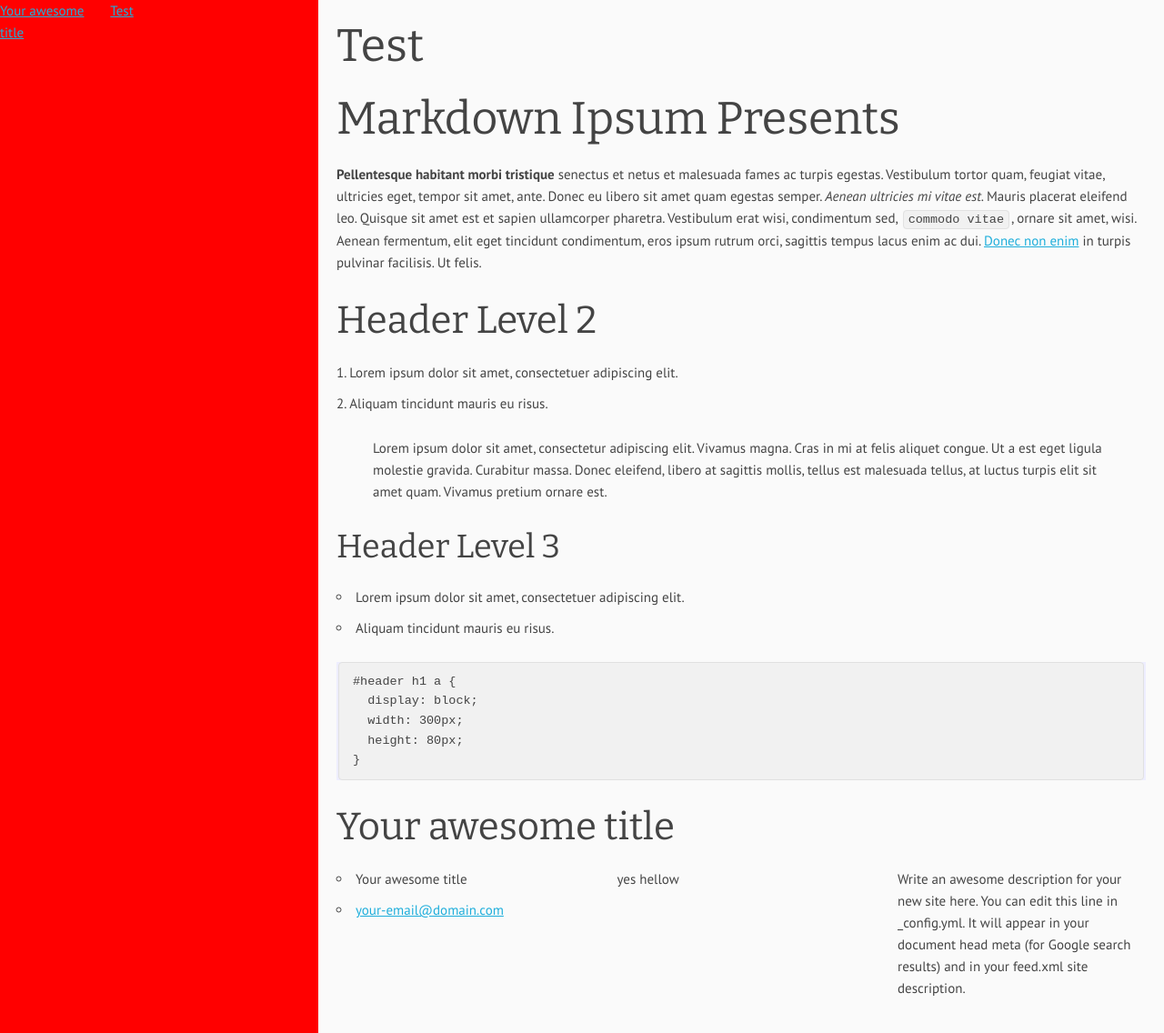
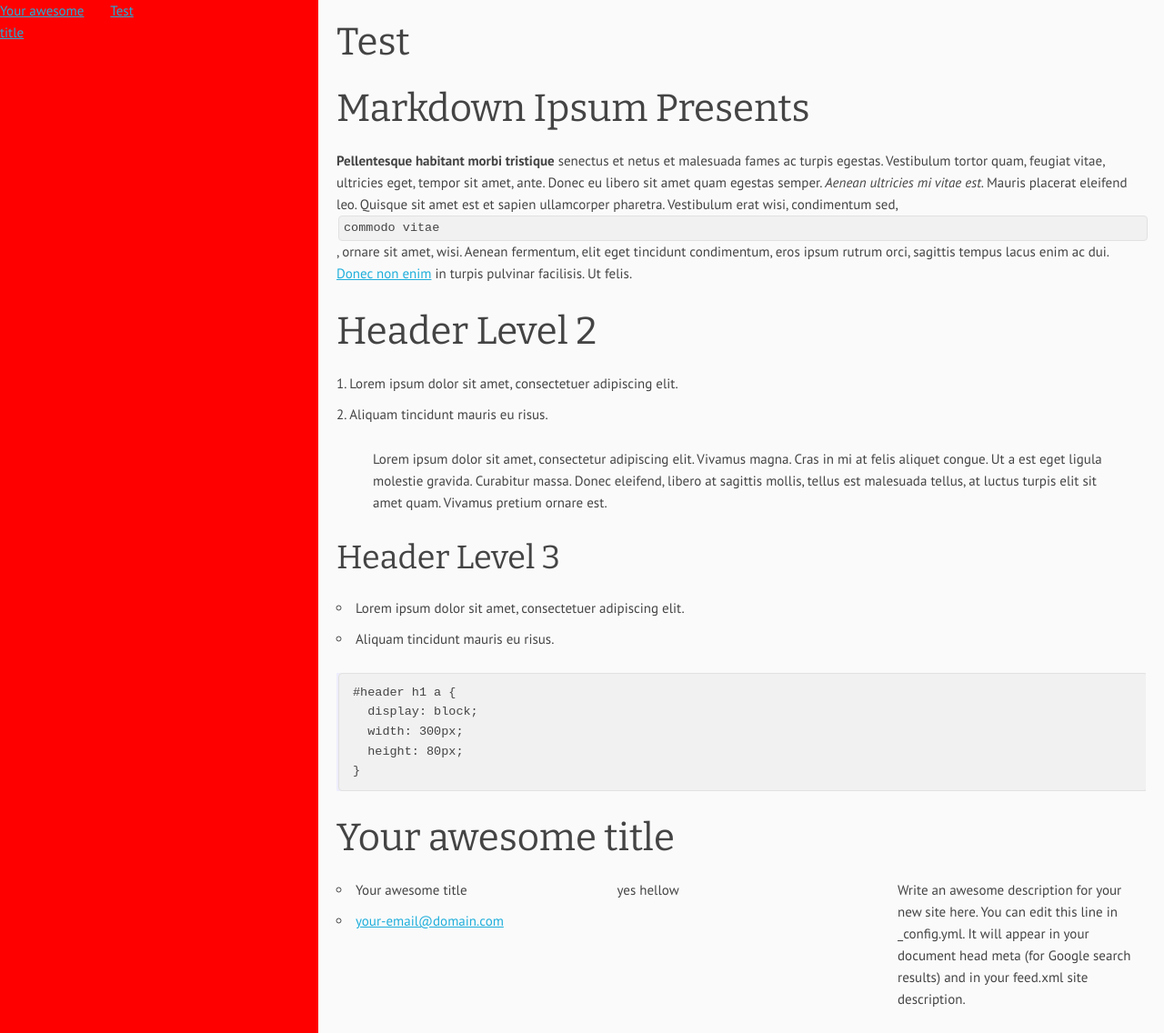
Before and after one commit to ljpendergrass/spekyll, a Jekyll site: the page built from test.md, in a window 1280 px wide and 1136 px high. Shown: the whole window at 91% size. Built offline with Jekyll 4.4.1, drawn with Linux system fonts in a browser that asks for light colours.

Commit message:
fix code wrapping

```diff
--- a/_layouts/page.html
+++ b/_layouts/page.html
@@ -4,7 +4,7 @@ layout: default
 <article class="post">
 
   <header class="post-header">
-    <h1 class="post-title">{{ page.title }}</h1>
+    <h2 class="post-title">{{ page.title }}</h2>
   </header>
 
   <div class="post-content">
--- a/_sass/_skeleton.scss
+++ b/_sass/_skeleton.scss
@@ -307,13 +307,17 @@ li {
 /* Code
 –––––––––––––––––––––––––––––––––––––––––––––––––– */
 code {
-  padding: .2rem .5rem;
-  margin: 0 .2rem;
-  font-size: 90%;
-  white-space: nowrap;
-  background: #F1F1F1;
-  border: 1px solid #E1E1E1;
-  border-radius: 4px; }
+  display: inline-block;
+    padding: .2rem .5rem;
+    margin: 0 .2rem;
+    font-size: 90%;
+    white-space: pre-wrap;
+    background: #F1F1F1;
+    border: 1px solid #E1E1E1;
+    border-radius: 4px;
+    width: 100%;
+    box-sizing: border-box;
+   }
 pre > code {
   display: block;
   padding: 1rem 1.5rem;
--- a/test.md
+++ b/test.md
@@ -5,7 +5,7 @@ permalink: /test/
 ---
 
 Markdown Ipsum Presents
-=======================
+-----------------------
 
 **Pellentesque habitant morbi tristique** senectus et netus et malesuada fames ac turpis egestas. Vestibulum tortor quam, feugiat vitae, ultricies eget, tempor sit amet, ante. Donec eu libero sit amet quam egestas semper. _Aenean ultricies mi vitae est_. Mauris placerat eleifend leo. Quisque sit amet est et sapien ullamcorper pharetra. Vestibulum erat wisi, condimentum sed, `commodo vitae`, ornare sit amet, wisi. Aenean fermentum, elit eget tincidunt condimentum, eros ipsum  rutrum orci, sagittis tempus lacus enim ac dui. [Donec non enim](#) in turpis pulvinar facilisis. Ut felis.
 
```
